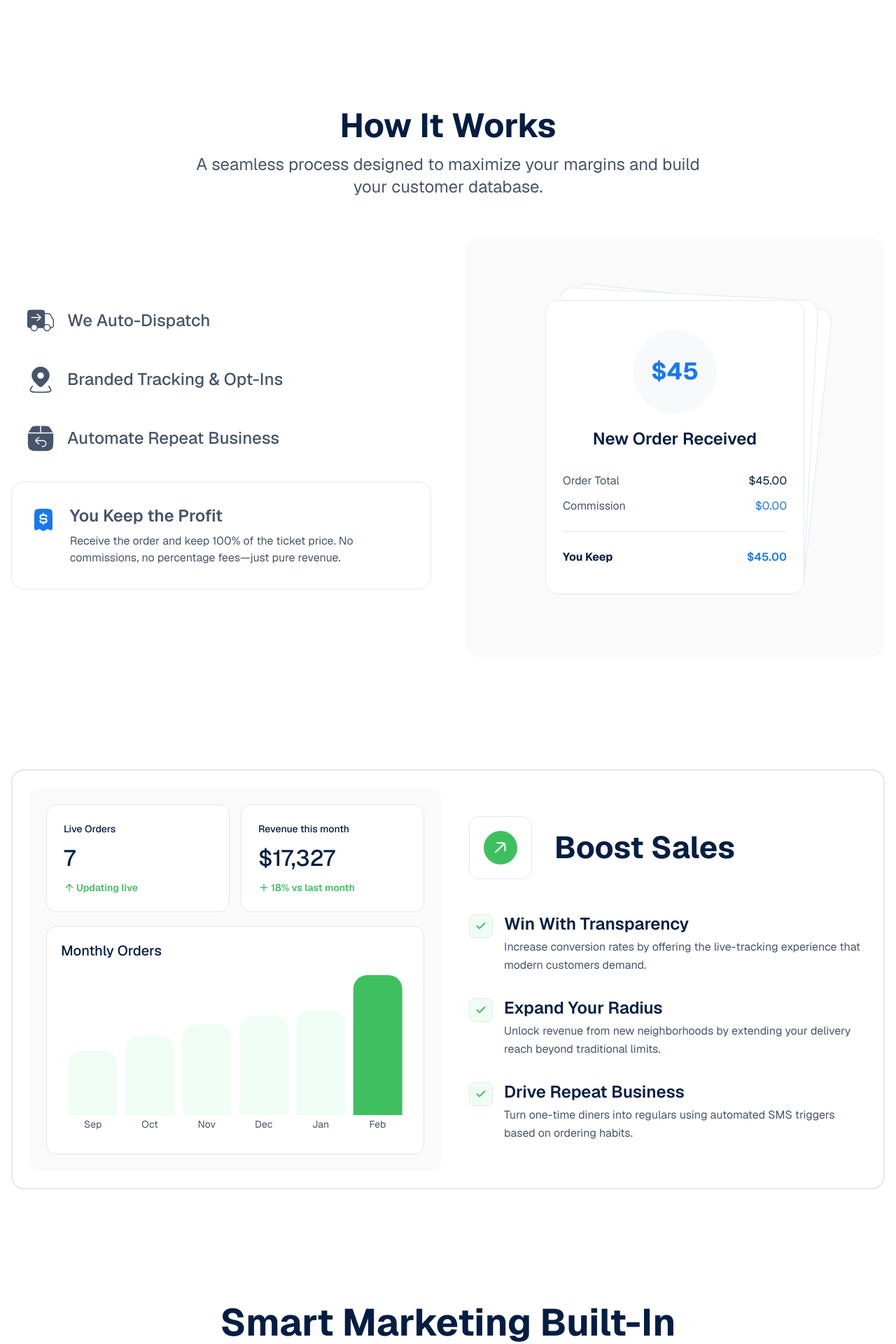
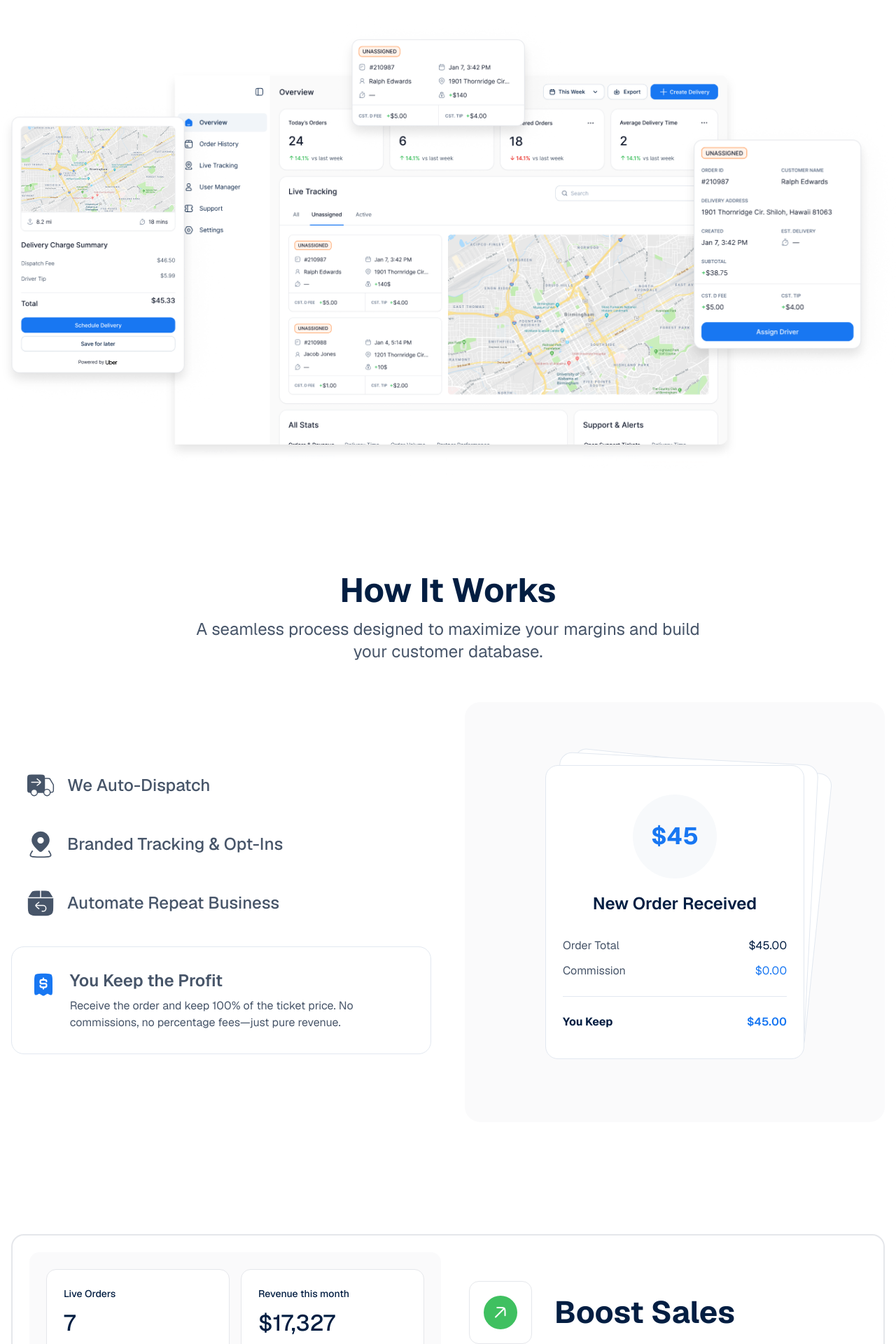
Before and after one commit to zainmanzoor-foomotion/delivery-fleet-marketing, a Next.js app: page / in a window 1280 px wide. Shown: the part 500-2420 px from the top of the page at 70% size. Built offline with nearby package versions, Linux system fonts and the light colour scheme.

Commit message:
add animations + more sections

```diff
--- a/app/components/BoostSales.tsx
+++ b/app/components/BoostSales.tsx
@@ -6,6 +6,8 @@ import {
   ChartContainer,
 } from '@/components/ui/chart'
 import { TickIcon } from '@/components/icons/tick'
+import { motion, useInView, useMotionValue, useSpring, useTransform } from 'framer-motion'
+import { useEffect, useRef } from 'react'
 
 const chartData = [
   { month: 'Sep', orders: 55 },
@@ -41,6 +43,55 @@ const features = [
   },
 ]
 
+// Animated Counter Component
+function AnimatedCounter({ value, duration = 2 }: { value: number; duration?: number }) {
+  const ref = useRef(null)
+  const isInView = useInView(ref, { once: true, margin: "-100px" })
+  const motionValue = useMotionValue(0)
+  const springValue = useSpring(motionValue, {
+    stiffness: 100,
+    damping: 20,
+    duration: duration * 1000
+  })
+  const displayValue = useTransform(springValue, (latest) => Math.round(latest))
+
+  useEffect(() => {
+    if (isInView) {
+      motionValue.set(value)
+    }
+  }, [isInView, motionValue, value])
+
+  return <motion.span ref={ref}>{displayValue}</motion.span>
+}
+
+// Animated Revenue Counter Component
+function AnimatedRevenueCounter({ value, duration = 2 }: { value: number; duration?: number }) {
+  const ref = useRef(null)
+  const isInView = useInView(ref, { once: true, margin: "-100px" })
+  const motionValue = useMotionValue(0)
+  const springValue = useSpring(motionValue, {
+    stiffness: 100,
+    damping: 20,
+    duration: duration * 1000
+  })
+  const displayValue = useTransform(springValue, (latest) => {
+    return new Intl.NumberFormat('en-US', {
+      style: 'currency',
+      currency: 'USD',
+      minimumFractionDigits: 0,
+      maximumFractionDigits: 0,
+    }).format(latest)
+  })
+
+  useEffect(() => {
+    if (isInView) {
+      motionValue.set(value)
+    }
+  }, [isInView, motionValue, value])
+
+  return <motion.span ref={ref}>{displayValue}</motion.span>
+}
+
 export default function BoostSales() {
   return (
     <section className="w-full px-4 py-16 sm:py-20">
@@ -49,21 +100,37 @@ export default function BoostSales() {
 
           <div className="flex flex-col gap-5 bg-[#FAFAFB] p-6 rounded-xl">
             <div className="grid grid-cols-2 gap-4">
-              <div className="rounded-xl space-y-2 border border-[#E5E7EB] bg-white p-6">
+              <motion.div
+                className="rounded-xl space-y-2 border border-[#E5E7EB] bg-white p-6"
+                initial={{ scale: 0.8, opacity: 0 }}
+                whileInView={{ scale: 1, opacity: 1 }}
+                viewport={{ once: true, margin: "-100px" }}
+                transition={{ duration: 0.6, ease: "easeOut" }}
+              >
                 <p className="text-sm font-medium text-text-1">Live Orders</p>
-                <p className="text-[32px] font-medium text-text-1">7</p>
+                <p className="text-[32px] font-medium text-text-1">
+                  <AnimatedCounter value={7} />
+                </p>
                 <p className="flex items-center gap-0.5 text-sm font-semibold text-[#3FC060]">
                   <ArrowUp className="h-4 w-4 font-bold" />
                   Updating live
                 </p>
-              </div>
-              <div className="rounded-xl space-y-2 border border-[#E5E7EB] bg-white p-6">
+              </motion.div>
+              <motion.div
+                className="rounded-xl space-y-2 border border-[#E5E7EB] bg-white p-6"
+                initial={{ scale: 0.8, opacity: 0 }}
+                whileInView={{ scale: 1, opacity: 1 }}
+                viewport={{ once: true, margin: "-100px" }}
+                transition={{ duration: 0.6, ease: "easeOut", delay: 0.1 }}
+              >
                 <p className="text-sm font-medium text-text-1">Revenue this month</p>
-                <p className="text-[32px] font-medium text-text-1">$17,327</p>
+                <p className="text-[32px] font-medium text-text-1">
+                  <AnimatedRevenueCounter value={17327} />
+                </p>
                 <p className="flex items-center gap-0.5 text-sm font-semibold text-[#3FC060]">
                   <Plus className="h-4 w-4 font-bold" />
                   18% vs last month</p>
-              </div>
+              </motion.div>
             </div>
 
             <div className="rounded-xl border border-[#E5E7EB] bg-white p-5">
--- a/app/components/Header.tsx
+++ b/app/components/Header.tsx
@@ -1,3 +1,7 @@
+'use client'
+
+import Image from 'next/image'
+import { motion } from 'framer-motion'
 import { Button } from '@/components/ui/button'
 
 export default function Header() {
@@ -20,18 +24,85 @@ export default function Header() {
       </p>
 
       <div className="mt-8 flex flex-col items-center gap-3 sm:flex-row">
-        <Button
-          className="w-full sm:w-60 h-12 sm:h-15 text-base sm:text-lg px-6"
-        >
+        <Button className="w-full sm:w-60 h-12 sm:h-15 text-base sm:text-lg px-6">
           Start Free Trial
         </Button>
         <Button
-          variant='ghost'
+          variant="ghost"
           className="text-text-1 w-full sm:w-60 h-12 sm:h-15 text-base sm:text-lg px-6 border border-[#CBD5E1]"
         >
           How it&apos;s works
         </Button>
       </div>
+
+      <div className="relative w-full max-w-6xl h-150 py-8 sm:py-12 md:mt-16 hidden md:block">
+
+        <motion.div
+          className="absolute left-1/2 -translate-x-1/2 w-200 max-w-200"
+          initial={{ opacity: 0, scale: 0.85 }}
+          whileInView={{ opacity: 1, scale: 1 }}
+          viewport={{ once: true, amount: 0.75 }}
+          transition={{ duration: 0.7, ease: [0.22, 1, 0.36, 1] }}
+        >
+          <Image
+            src="/Mask group.png"
+            alt="Dashboard overview"
+            width={800}
+            height={500}
+            className="w-full h-auto drop-shadow-xl"
+            priority
+          />
+        </motion.div>
+
+        <motion.div
+          className="absolute -left-20 top-1/2 -translate-y-1/2 w-85 max-w-85"
+          initial={{ opacity: 0, x: -40 }}
+          whileInView={{ opacity: 1, x: 0 }}
+          viewport={{ once: true, amount: 0.75 }}
+          transition={{ duration: 0.6, delay: 0.3, ease: [0.22, 1, 0.36, 1] }}
+        >
+          <Image
+            src="/Group 5817.png"
+            alt="Order details panel"
+            width={260}
+            height={390}
+            className="w-full h-auto drop-shadow-xl"
+          />
+        </motion.div>
+
+        <motion.div
+          className="absolute -right-20 top-1/2 -translate-y-1/2 w-85 max-w-85"
+          initial={{ opacity: 0, x: 40 }}
+          whileInView={{ opacity: 1, x: 0 }}
+          viewport={{ once: true, amount: 0.75 }}
+          transition={{ duration: 0.6, delay: 0.6, ease: [0.22, 1, 0.36, 1] }}
+        >
+          <Image
+            src="/Group 5614.png"
+            alt="Delivery charge summary"
+            width={260}
+            height={390}
+            className="w-full h-auto drop-shadow-xl"
+          />
+        </motion.div>
+
+        <motion.div
+          className="absolute left-1/2 -top-10 -translate-x-1/2 w-85 max-w-85"
+          initial={{ opacity: 0, y: -30 }}
+          whileInView={{ opacity: 1, y: 0 }}
+          viewport={{ once: true, amount: 0.75 }}
+          transition={{ duration: 0.6, delay: 0.9, ease: [0.22, 1, 0.36, 1] }}
+        >
+          <Image
+            src="/Group 5833.png"
+            alt="Driver assignment panel"
+            width={260}
+            height={130}
+            className="w-full h-auto drop-shadow-xl"
+          />
+        </motion.div>
+
+      </div>
     </section>
   )
 }
```
